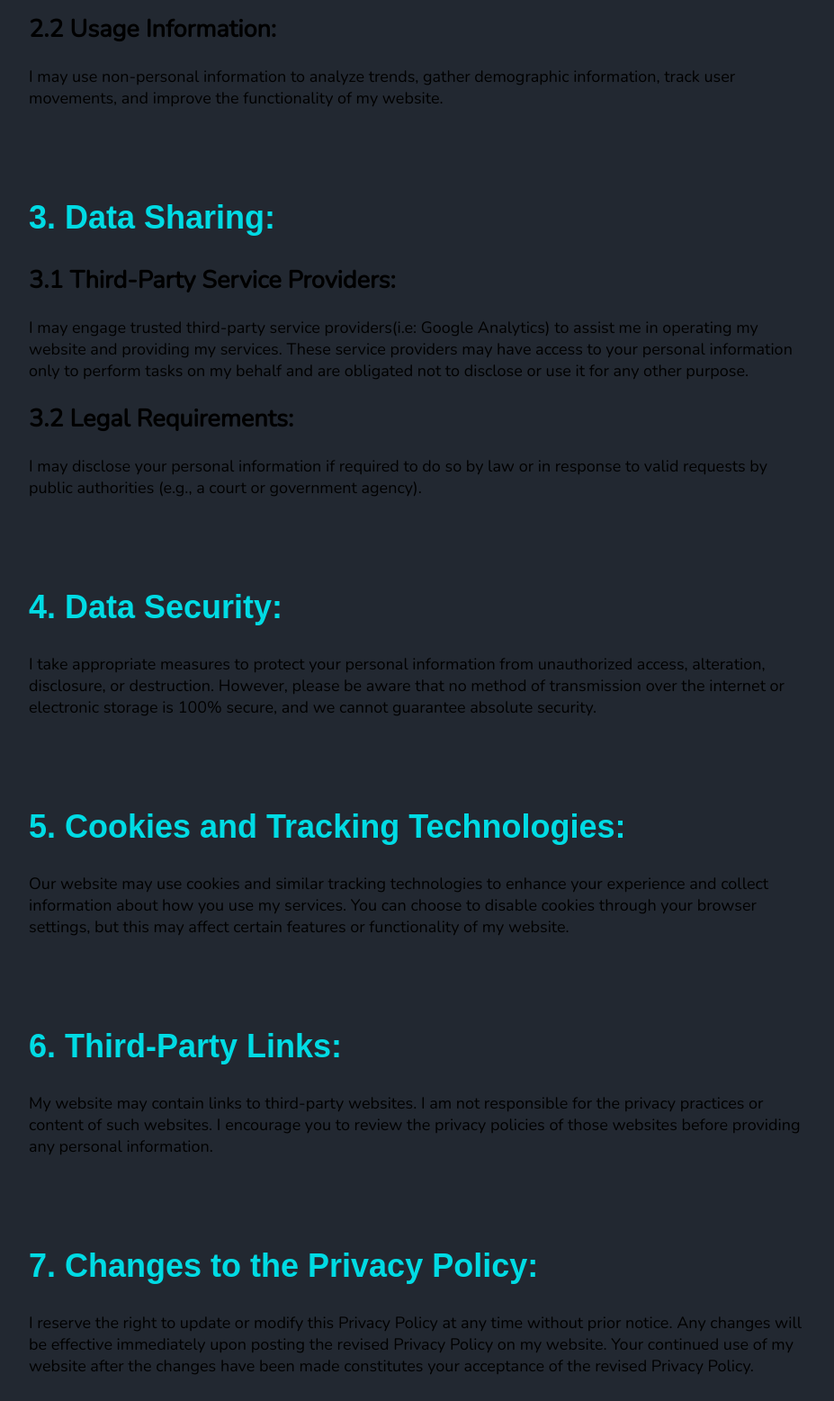
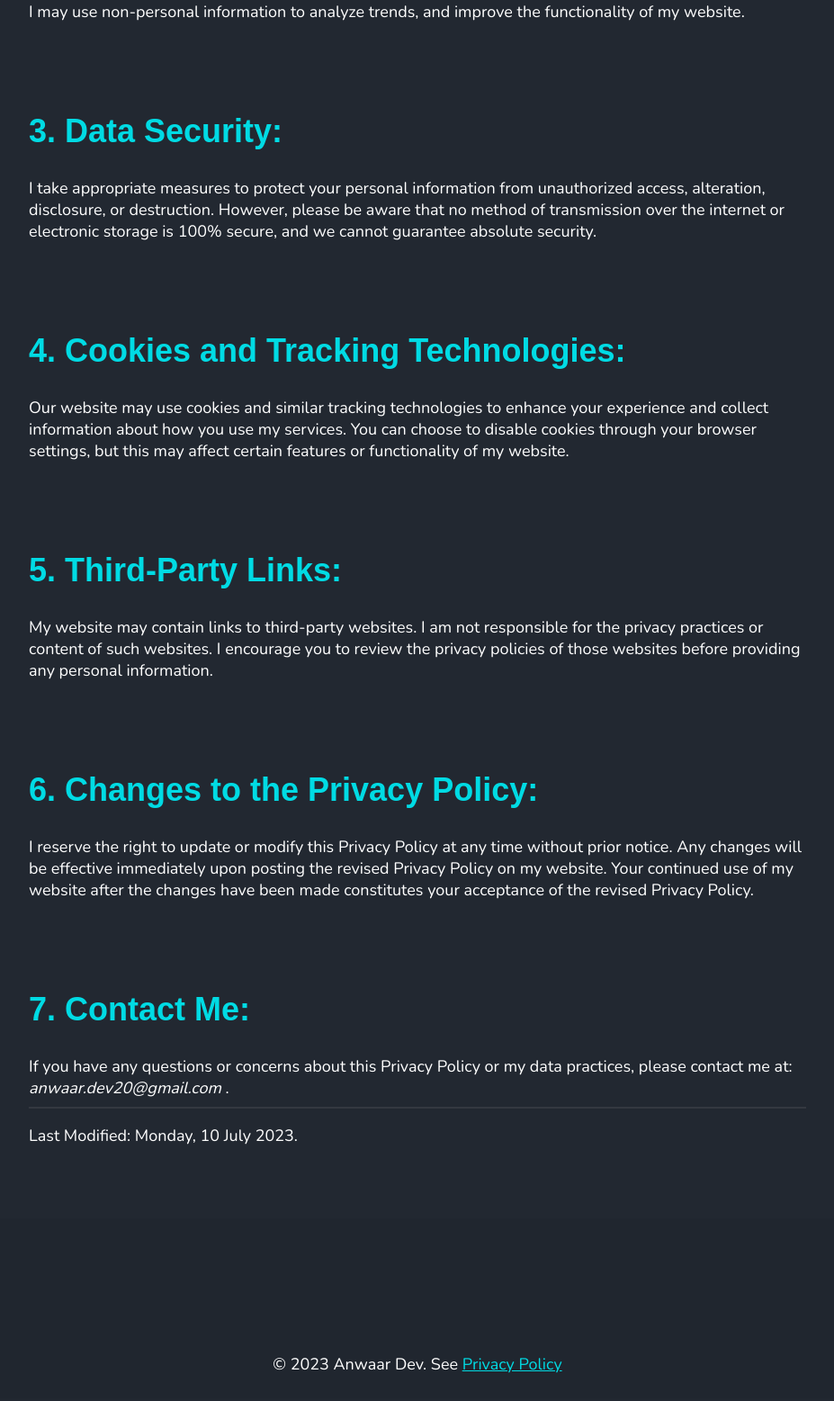
Before and after one commit to anwaar-dev/anwaar-dev.github.io, a plain HTML site: page policy.html in a window 1280 px wide. Shown: the part 1120-2677 px from the top of the page at 90% size, without its empty margins (176-1103 px from the left). Drawn offline with nearby package versions, Linux system fonts and the light colour scheme; a web font is replaced by a local one.

Commit message:
update and branding

```diff
--- a/index.css
+++ b/index.css
@@ -43,7 +43,7 @@ span.tag{
     text-align: center;
     margin-left: 7.5%;
     margin-right: 7.5%;
-    font-family: Kanit, sans-serif;
+    font-family: Righteous, Kanit, sans-serif;
 }
 /*#sec1 h4:after{content: "Enhance Your CTR Instantly through Compelling Thumbnail Designs!"}*/
 #sec1{
--- a/main.css
+++ b/main.css
@@ -1,5 +1,6 @@
 @import url('https://fonts.googleapis.com/css2?family=Kanit&family=Nunito&display=swap');
 @import url('https://fonts.googleapis.com/css2?family=Bagel+Fat+One&family=Braah+One&family=Geologica&display=swap');
+@import url('https://fonts.googleapis.com/css2?family=Righteous&display=swap');
 :root {
   --mainColor: #00dbe4;
   --bgColor: #222831;
--- a/nav.css
+++ b/nav.css
@@ -1,5 +1,5 @@
 nav{
-	background-image: url(../images/logo2.png);
+	background-image: url(images/logo2.png);
 	background-size: contain;
 	background-repeat: no-repeat;
 	background-position-x: 75px;
--- a/policy.css
+++ b/policy.css
@@ -7,6 +7,7 @@ body{
 	font-family: Nunito, sans-serif;
 	font-size: 18px;
 	user-select: none;
+	color: var(--fontColor);
 }
 section{
 	margin: 10px 80px;
@@ -27,7 +28,7 @@ h1{
 	font-family: Braah One, sans-serif;
 }
 span{color: var(--mainColor);font-family: Geologica, sans-serif;}
-hr{border: 1px solid #c6c6c6}
+hr{border: 1px solid #343840}
 
 .lock{
 	width: 64px;
--- a/policy.html
+++ b/policy.html
@@ -18,55 +18,49 @@
 		<div class="lock"></div>
 <h1 style="text-align: center;margin: 5px 0 50px 0;">Privacy Policy</h1>
 
-Effective Date: Sunday, 11 June 2023.
+Effective Date: Monday, 10 July 2023.
 
-<p>This Privacy Policy explains how I collect, use, and protect your personal information when you use my thumbnail designing portfolio website. By accessing or using my website, you consent to the terms of this Privacy Policy.</p>
+<p>This Privacy Policy explains how I collect, use, and protect your personal information when you use my Portfolio website. By accessing or using my website, you consent to the terms of this Privacy Policy.</p>
 
 <h1>1. Information I Collect:</h1>
 
-<h2>1.1 Personal Information:</h2> I may collect personal information that you provide voluntarily, such as your name, Discord Username, email address(rare case), and any additional information you provide when contacting me or submitting inquiries through my website.
+<h2>1.1 Personal Information:</h2> I may collect personal information that you provide voluntarily, such as your name, email address, and any additional information you provide when contacting me or submitting inquiries through my website.
 
 <h2>1.2 Usage Information:</h2> I may collect non-personal information about your interactions with my website. This may include the pages you visit, the date and time of your visit, the duration of your visit, and other similar information.
 
 <h1>2. Use of Information:</h1>
 
-<h2>2.1 Personal Information:</h2> I may use your personal information to respond to your inquiries, provide you with the requested services, send you important updates or notifications, and improve my services and user experience. It will always remain Private and Secure.
+<h2>2.1 Personal Information:</h2> I may use your personal information to respond to your inquiries, provide you with the requested services, and improve my services and user experience. It will always remain Private and Secure.
 
-<h2>2.2 Usage Information:</h2> I may use non-personal information to analyze trends, gather demographic information, track user movements, and improve the functionality of my website.
+<h2>2.2 Usage Information:</h2> I may use non-personal information to analyze trends, and improve the functionality of my website.
 
-<h1>3. Data Sharing:</h1>
-
-<h2>3.1 Third-Party Service Providers:</h2> I may engage trusted third-party service providers(i.e: Google Analytics) to assist me in operating my website and providing my services. These service providers may have access to your personal information only to perform tasks on my behalf and are obligated not to disclose or use it for any other purpose.
-
-<h2>3.2 Legal Requirements:</h2> I may disclose your personal information if required to do so by law or in response to valid requests by public authorities (e.g., a court or government agency).
-
-<h1>4. Data Security:</h1>
+<h1>3. Data Security:</h1>
 
 I take appropriate measures to protect your personal information from unauthorized access, alteration, disclosure, or destruction. However, please be aware that no method of transmission over the internet or electronic storage is 100% secure, and we cannot guarantee absolute security.
 
-<h1>5. Cookies and Tracking Technologies:</h1>
+<h1>4. Cookies and Tracking Technologies:</h1>
 
 Our website may use cookies and similar tracking technologies to enhance your experience and collect information about how you use my services. You can choose to disable cookies through your browser settings, but this may affect certain features or functionality of my website.
 
-<h1>6. Third-Party Links:</h1>
+<h1>5. Third-Party Links:</h1>
 
 My website may contain links to third-party websites. I am not responsible for the privacy practices or content of such websites. I encourage you to review the privacy policies of those websites before providing any personal information.
 
-<h1>7. Changes to the Privacy Policy:</h1>
+<h1>6. Changes to the Privacy Policy:</h1>
 
 I reserve the right to update or modify this Privacy Policy at any time without prior notice. Any changes will be effective immediately upon posting the revised Privacy Policy on my website. Your continued use of my website after the changes have been made constitutes your acceptance of the revised Privacy Policy.
 
-<h1>8. Contact Me:</h1>
+<h1>7. Contact Me:</h1>
 
-If you have any questions or concerns about this Privacy Policy or my data practices, please contact me at: <i style="user-select: text;">slime.gfx.designs@gmail.com</i> .
+If you have any questions or concerns about this Privacy Policy or my data practices, please contact me at: <i style="user-select: text;">anwaar.dev20@gmail.com</i> .
 
 
 <hr>
-<p>Last Modified: Monday, 12 June 2023.</p>
+<p>Last Modified: Monday, 10 July 2023.</p>
 </section>
 
 	<footer>
-		© 2023 Slime. See <a href="#">Privacy Policy</a>
+		© 2023 Anwaar Dev. See <a href="#">Privacy Policy</a>
 	</footer>
 </body>
 </html>
```
Also changed, not shown: index.html (+1 -1 lines), work/pricing.html (+1 -1 lines), work/thumbnails.html (+1 -1 lines), images/logo.png, images/logo2.png, 3 other files.
